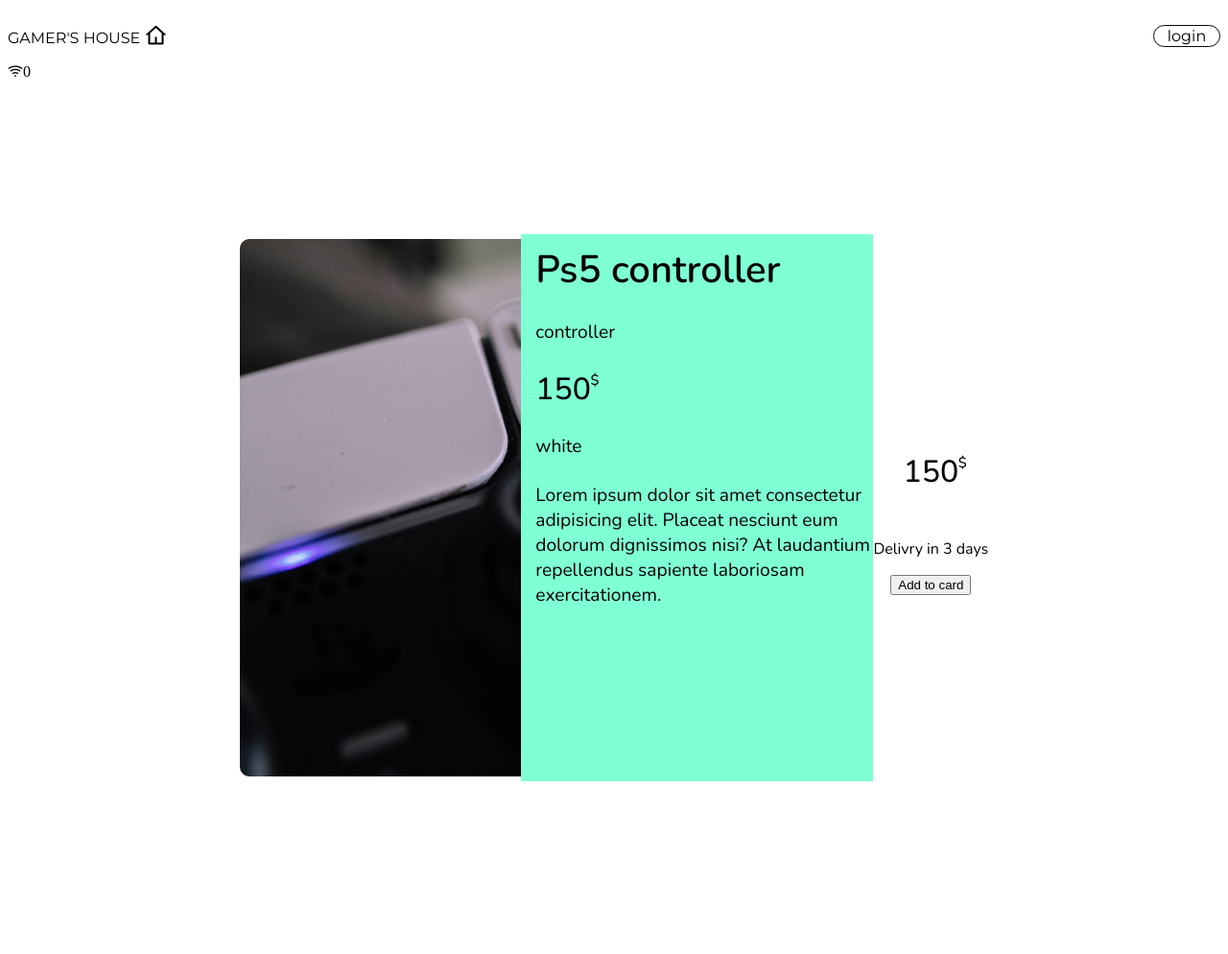
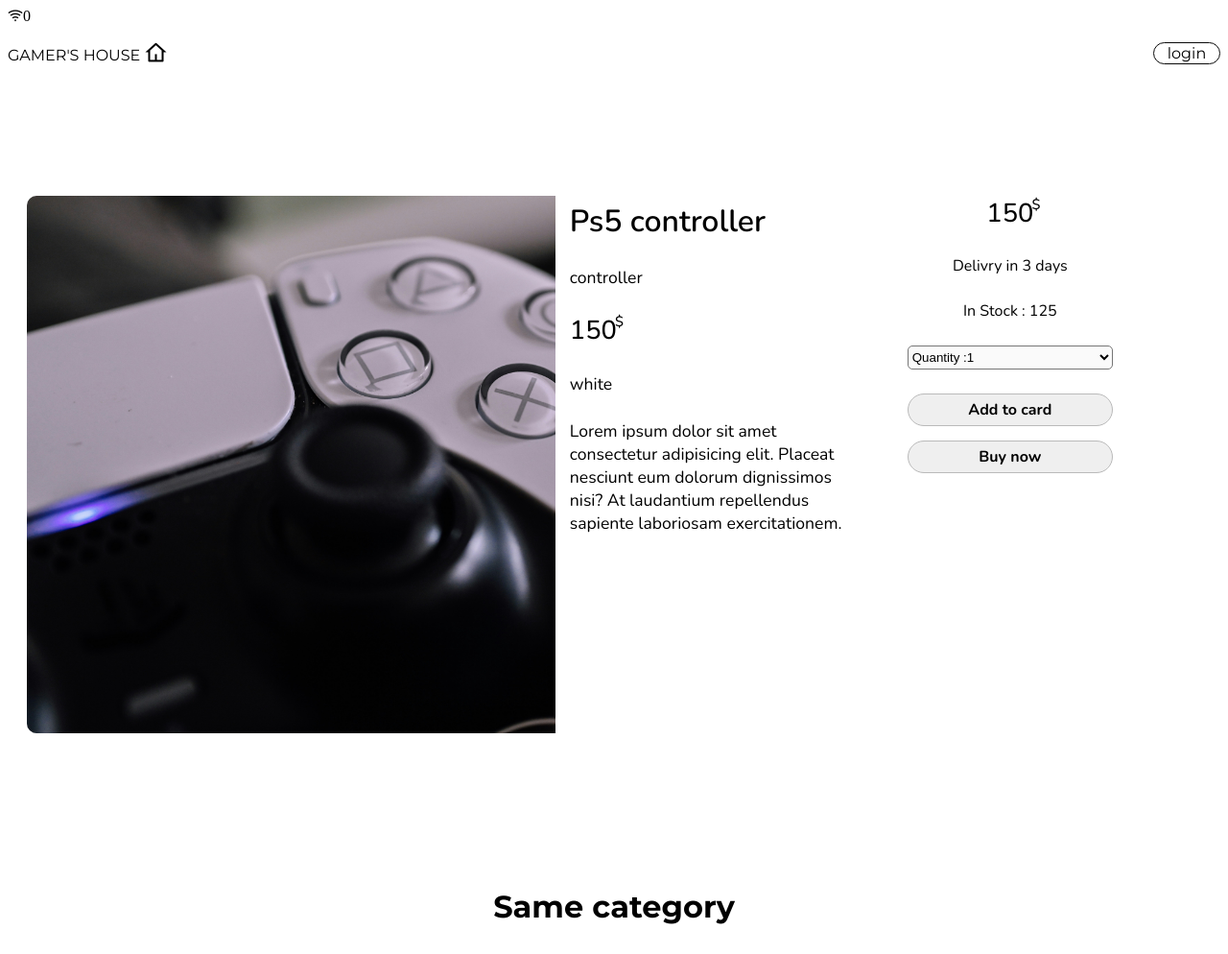
Before and after one commit to Thi2erry8/E-commerce-PHP-, a PHP site: page /profil.php in a window 1280 px wide. Shown: the whole page at 96% size. Before the commit the page ends 814 px from the top, so only its background shows below. Run offline with PHP 8.4, Linux system fonts and the light colour scheme; data that the repository does not hold is empty; some libraries are stand-ins or nearby versions.

Commit message:
prfilre_frontend_end

```diff
--- a/asset/style/style.css
+++ b/asset/style/style.css
@@ -38,7 +38,7 @@
     color: inherit ;
     font-size: 1em;
 }
-p,label,input{
+p,label,input,button{
   font-family: 'Nunito';
 }
 
--- a/asset/style/style2.css
+++ b/asset/style/style2.css
@@ -1,6 +1,11 @@
+.product_info{
+   justify-content: flex-start;
+   margin:0;
+   padding-top: 0;
+}
 .product_img_container{
     height: 70vh;
-    width: 30%;
+    width: 50%;
     overflow: hidden;
 }
 .product_img{
@@ -10,30 +15,29 @@
 }
 .product_description{
     height: 70vh;
-    width:30%;
+    width:25%;
     background-color: var(--color7);
     margin-left: -5%;
     padding-top: 10px;
     align-items: start;
     gap: 25px;
     padding-left: 15px;
-    background-color: aquamarine;
     justify-content: flex-start;
 }
-.product_description p{
+.product_description p , .buying_action p{
     margin: 0;
 }
-.product_category , .product_color , .product_infos{
-    font-size: 1.2em
+.product_category , .product_color , .product_detail{
+    font-size: 1.1em
 }
 .product_name{
     font-weight: 600;
-    font-size: 2.5em;
+    font-size: 2em;
 }
 .product_price{
     position: relative;
     font-weight: 500;
-    font-size: 2em;
+    font-size: 1.7em;
 }
 .expo_price{
    position: absolute;
@@ -43,5 +47,26 @@
 }
 .buying_action{
    height: 70vh;
-
+   width: 25%;
+   justify-content: flex-start;
+   gap: 25px;
 }
+.buying_action button{
+    width: 70%;
+    padding: 5px;
+    font-size: 1em;
+    font-family: 'Nunito';
+    font-weight: 700;
+    border-radius: 25px;
+    border:  1px solid var(--color4);
+}
+.btn_action{
+    width: 100%;
+    gap: 15px;
+}
+.buying_action select{
+    width: 70%;
+    background-color: var(--color6);
+    height: 25px;
+    border-radius: 5px;
+}
--- a/profil.php
+++ b/profil.php
@@ -1,9 +1,18 @@
+<?php
+     include('./func/app.php');
+
+    $p_name="";
+    $p_price ="";
+    $p_description = "";
+    $p_category="";
+    $p_color="";
+?>
 <!DOCTYPE html>
 <html lang="en">
 <head>
 <?php
      include('./inc/header.php');
-     include('./func/app.php');
+
 ?>
 <main>
        <section class="product_info">
@@ -17,7 +26,7 @@
                              <p class="product_category">controller</p>
                              <p class="product_price"><span class="expo_price">$</span>150</p>
                              <p class="product_color">white</p>
-                             <p class="product_infos">
+                             <p class="product_detail">
                                  Lorem ipsum dolor sit amet consectetur adipisicing elit.
                                  Placeat nesciunt eum dolorum dignissimos nisi? At laudantium
                                  repellendus sapiente laboriosam exercitationem.
@@ -27,9 +36,51 @@
                        <div class="column buying_action">
                               <p class="product_price"><span class="expo_price">$</span>150</p>
                               <p class="delivery">Delivry in 3 days</p>
-                              <button> Add to card </button>
+                              <p>In Stock : <span> 125</span> </p>
+                              <select name="Quantity" id="">
+                                       <option value="1">Quantity :1</option>
+                                       <option value="2">Quantity :2</option>
+                              </select>
+                              <div class="column btn_action">
+                                    <button> Add to card </button>
+                                    <button> Buy now </button>
+                              </div>
+
                        </div>
 
        </section>
+       <div class="column same_category">
+            <h1>Same category</h1>
+            <div class="row">
+                     <?php
+                            while($row=mysqli_fetch_array($resultPcgam)){
+                        ?>
+                                     <div class="product_card2">
+
+                                       <p style="display:none">27'</p>
+                                       <div class="id_circle2">
+                                           <i class="ri-heart-line"></i>
+                                       </div>
+                                       <div class="img_box">
+                                           <img class="box_img" src="<?= $row['product_img'] ?>" alt="GAMDIAS ATX Mid Tower">
+                                       </div>
+                                       <div class="info_box colunm">
+                                             <p class="p_one"> <?= $row['product_name'] ?></p>
+                                             <p><?= $row['color'] ?></p>
+                                             <p><?= $row['product_price'] ?> $</p>
+                                      </div>
+                                      <div class="action_box row">
+                                           <button class="action_box_btn2">
+                                                 <!-- <a href="./edit.php?id=27"> -->
+                                                    <i class="ri-information-line"></i>
+                                                </a>
+                                           </button>
+                                      </div>
+                                   </div>
+                        <?php
+                            }
+                        ?>
+            </div>
+       </div>
 </main>
 <?php include('./inc/footer.php') ?>
```
